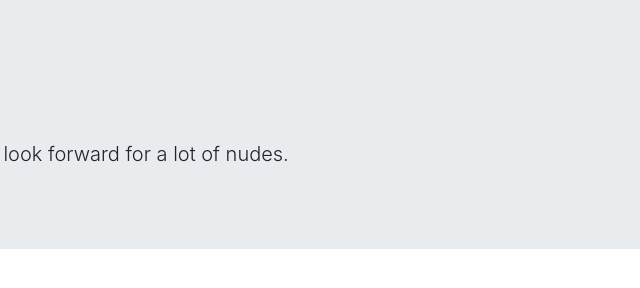
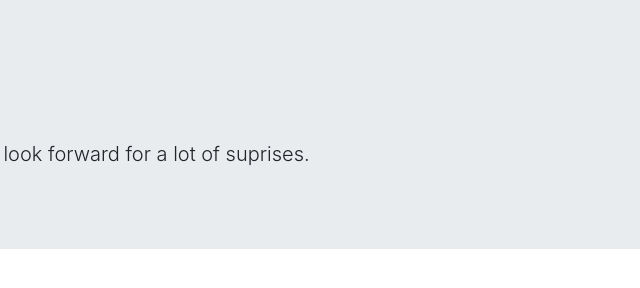
Before and after one commit to nmrastogi/Newsletter-Signup, a website: page success.html in a window 1280 px wide. Shown: the full height of the page, 599-1239 px from the left. Drawn offline with nearby package versions, Linux system fonts and the light colour scheme.

Commit message:
Imporved Success Page

```diff
--- a/success.html
+++ b/success.html
@@ -11,7 +11,7 @@
     <div class="jumbotron jumbotron-fluid">
         <div class="container">
           <h1 class="display-4">Awesome!</h1>
-          <p class="lead">You have been succesfully signed up to the newsletter, look forward for a lot of nudes.</p>
+          <p class="lead">You have been succesfully signed up to the newsletter, look forward for a lot of suprises.</p>
         </div>
       </div>
 </body>
```
